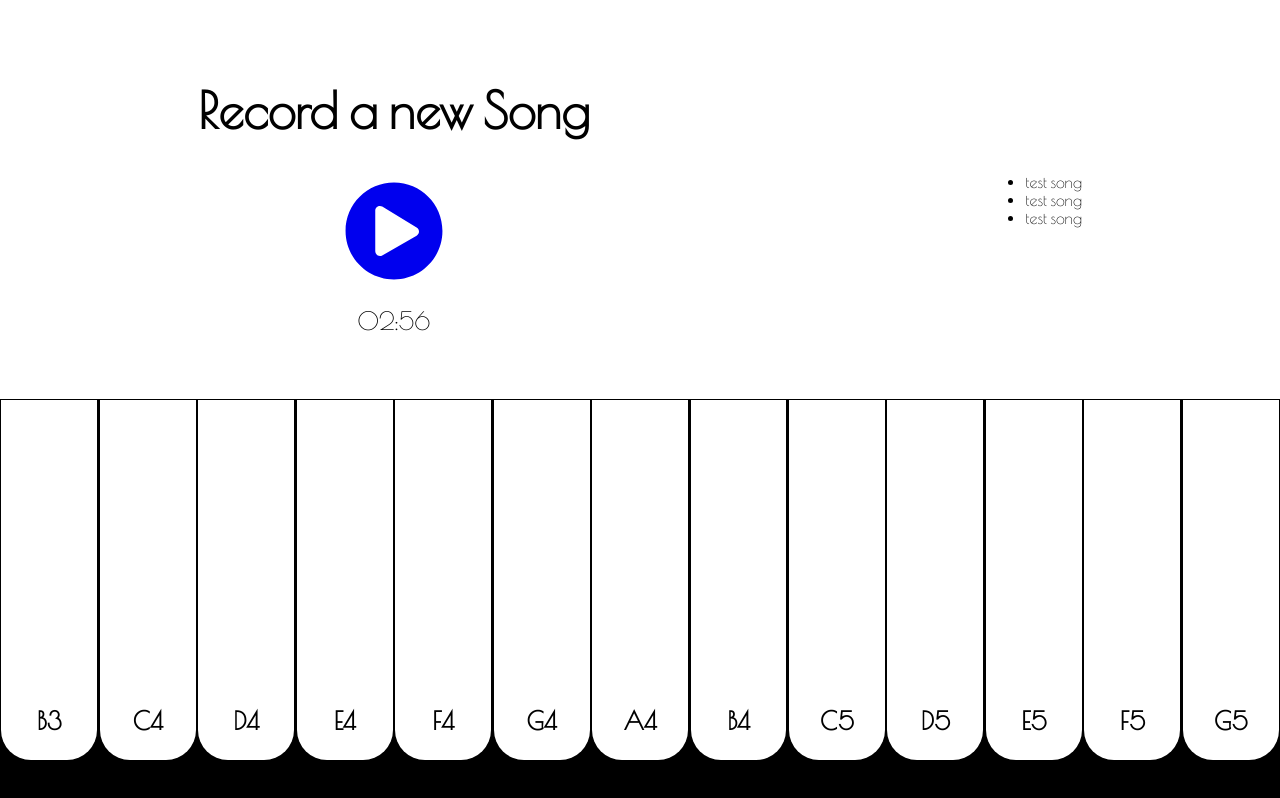
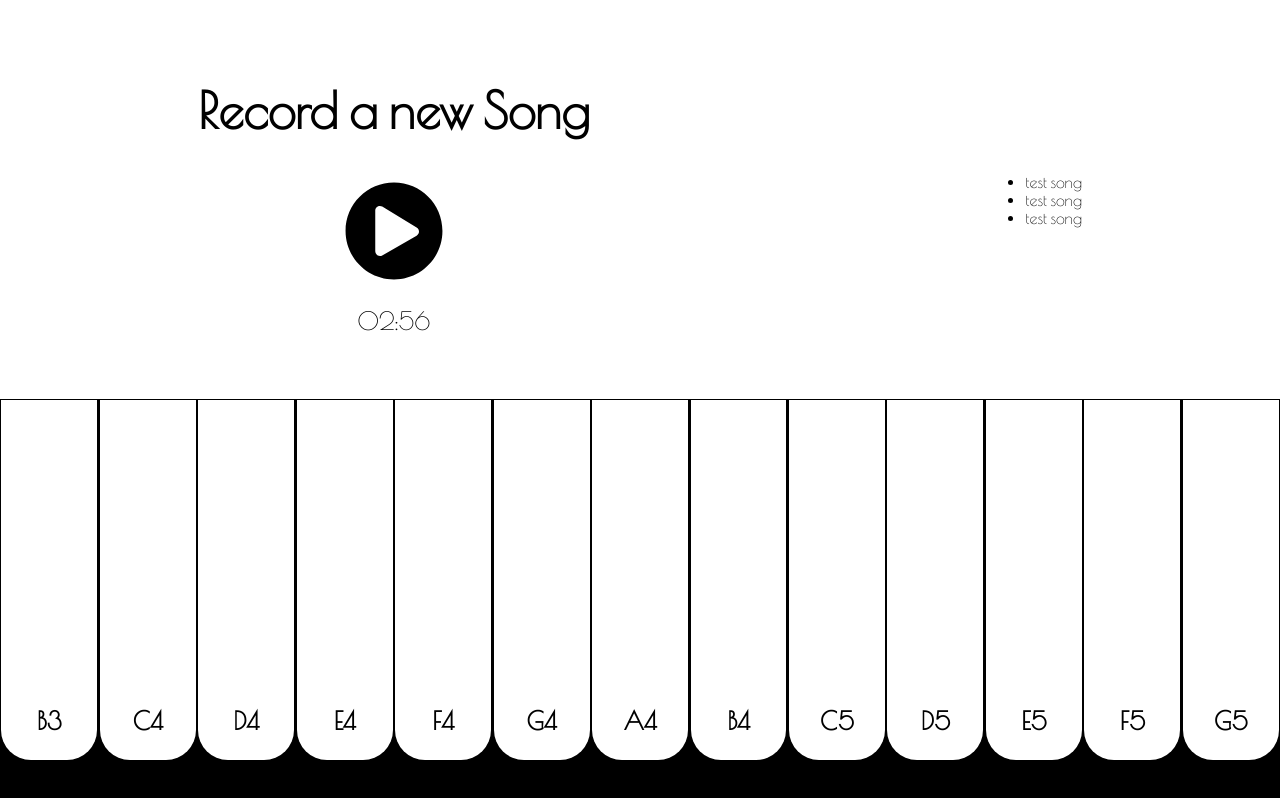
Before and after one commit to hannesreinsch/piano-flowkey, a React (Create React App) app: page / in a window 1280 px wide. Built offline with nearby package versions, Linux system fonts and the light colour scheme.

Commit message:
lifted record state up

```diff
--- a/src/components/App.js
+++ b/src/components/App.js
@@ -9,8 +9,17 @@
   constructor(props){
     super(props);
     this.state= {
-      recordedSong: [],
+      recordedSong: {},
+      isRecording: false,
     }
+    this.handleRecord = this.handleRecord.bind(this);
+  }
+
+  handleRecord(event) {
+    event.preventDefault();
+    this.setState(prevState => ({
+      isRecording: !prevState.isRecording
+    }))
   }
 
   render() {
@@ -19,7 +28,7 @@
 
         <div className="first-row">
           <div className="record-area">
-            <Record />
+            <Record isRecording={this.state.isRecording} handleRecord={this.handleRecord}/>
           </div>
           <div className="song-area">
             <Song />
--- a/src/components/Record.js
+++ b/src/components/Record.js
@@ -8,35 +8,18 @@
 
 
 class Record extends Component {
-  constructor(props){
-    super(props);
-    this.state = {
-      isRecording: false,
-    }
-    this.handleRecord = this.handleRecord.bind(this);
-  }
-
-  handleRecord(event) {
-    event.preventDefault();
-    this.setState({isRecording: true})
-  }
-
 
   render(){
 
     return(
 
-
         <div className="record-container">
           <h2 className="record-title">Record a new Song</h2>
-          {this.state.isRecording ?
-            <a href="#" onClick={this.handleRecord} className="record-btn">
-              <FontAwesomeIcon icon="pause-circle" />
-            </a> :
-            <a href="#" onClick={this.handleRecord} className="record-btn">
-              <FontAwesomeIcon icon="play-circle" />
+
+             <a onClick={this.props.handleRecord} className="record-btn">
+              <FontAwesomeIcon icon={this.props.isRecording ? "pause-circle" : "play-circle"} />
             </a>
-          }
+
           <p className="record-time">02:56</p>
         </div>
 
@@ -45,9 +28,4 @@
 }
 
 
-
-
-
-
-
 export default Record;
--- a/src/styles/Record.css
+++ b/src/styles/Record.css
@@ -1,4 +1,9 @@
 .fa-play-circle {
+  font-size: 100px;
+  margin: 0 auto;
+}
+
+.fa-pause-circle {
   font-size: 100px;
   margin: 0 auto;
 }
```
